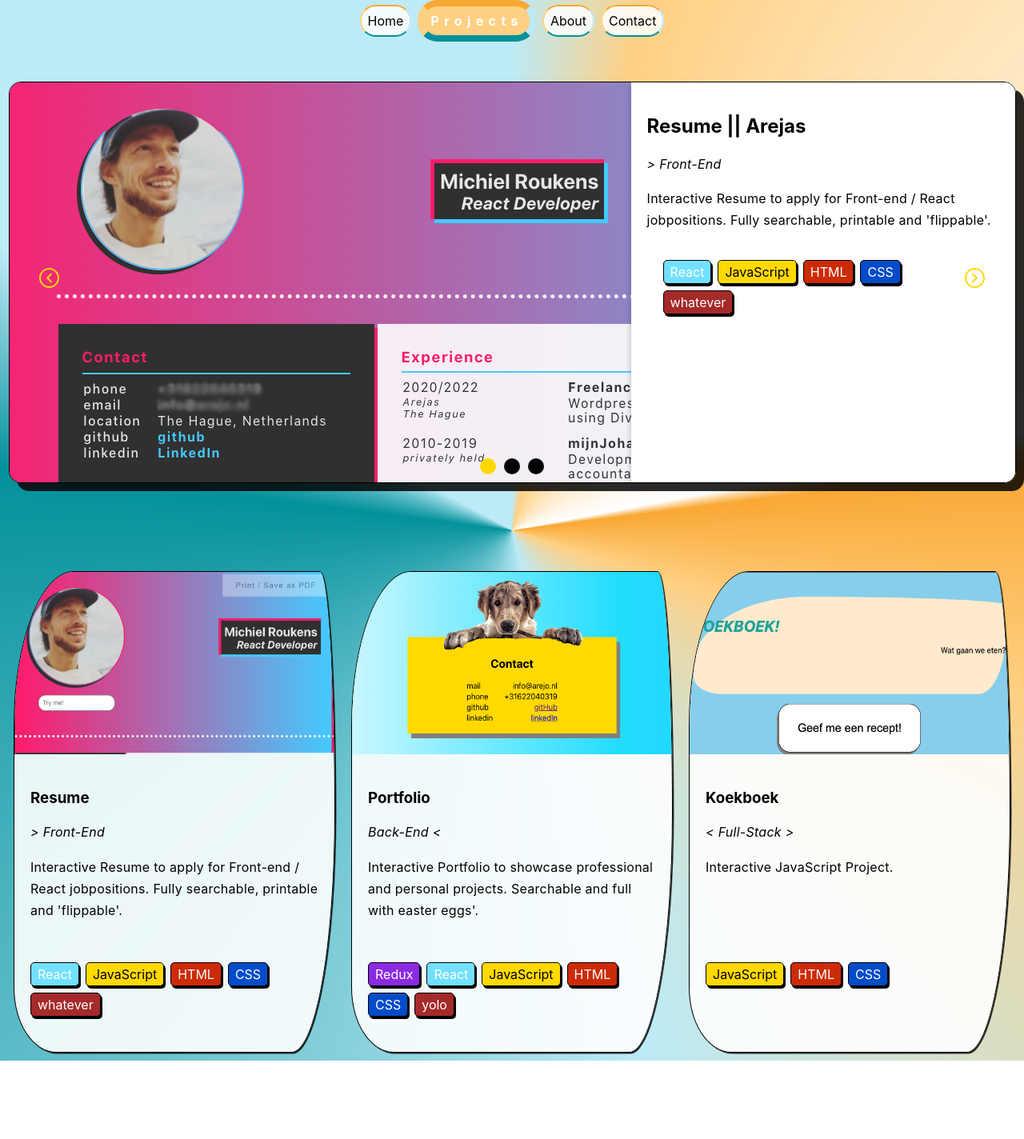
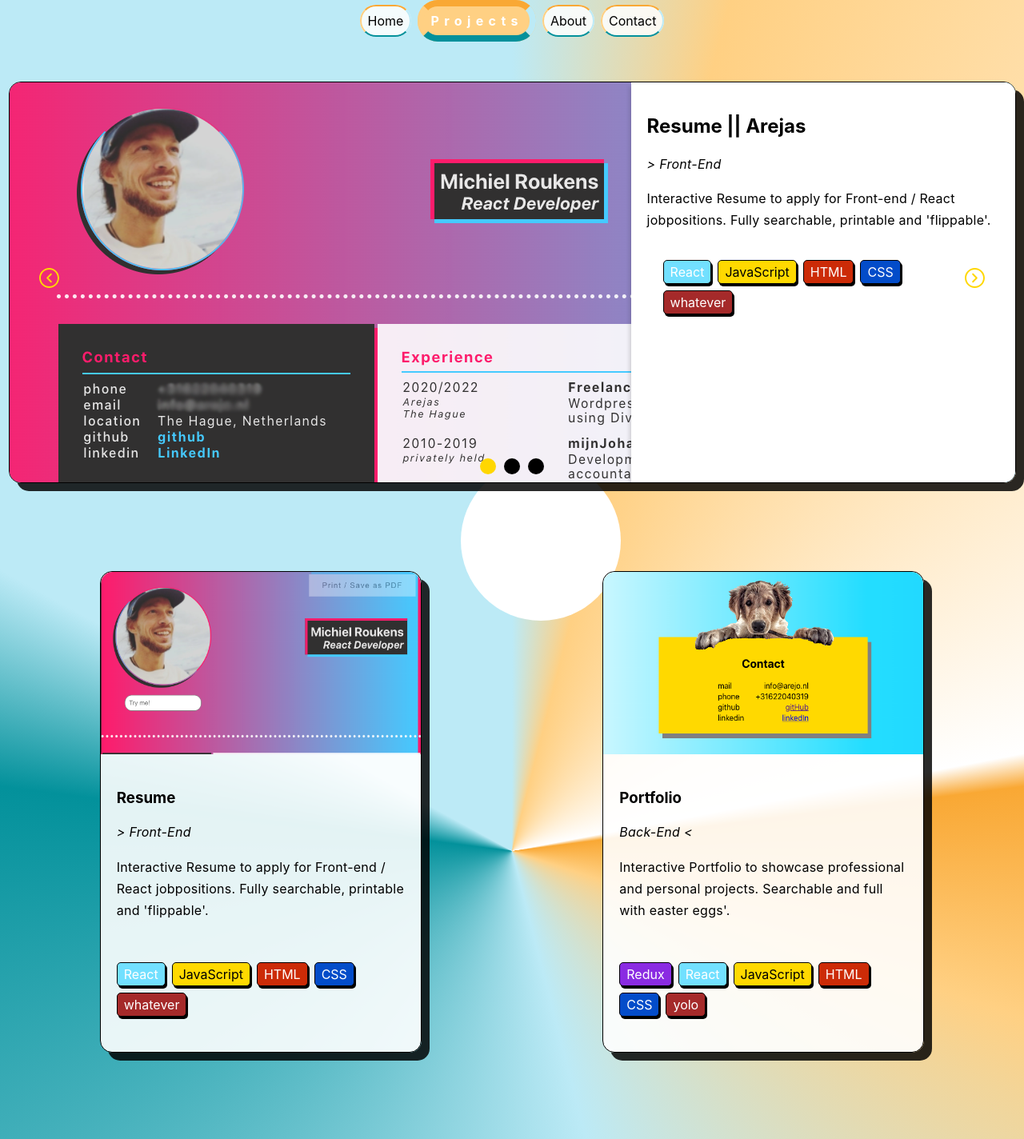
Before and after one commit to arejasverduras/portfolio, a React (Create React App) app: page /projects in a window 1280 px wide. Shown: the top 1424 px of the page at 80% size. Before the commit the page ends 1326 px from the top, so only its background shows below. Built offline with nearby package versions, Linux system fonts and the light colour scheme.

Commit message:
bg style dot

```diff
--- a/src/App.css
+++ b/src/App.css
@@ -19,6 +19,16 @@ body {
     lightblue 44%
   ); */
   /* background: repeating-conic-gradient(from 0deg, gold 0deg 30deg, white 33deg 60deg, lightblue 63deg 90deg); */
+}
+
+.backgroundCenterDot {
+  width: 200px;
+  height: 200px;
+  position: absolute;
+  margin: 45%;
+  background-color: white;
+  border-radius: 50%;
+  z-index: -1;
 }
 
 
@@ -202,6 +212,9 @@ nav a {
   border-radius: 15px;
   box-shadow: rgba(0, 0, 0, 0.837) 10px 10px;
   text-align: left;
+  left: 0;
+  top: 0;
+  transition: all 1s;
 }
 
 .projectSlide {
@@ -221,8 +234,8 @@ opacity: 1;
 }
 
 .projectSlider:hover {
-
-  animation:none;
+  top: 10px;
+  left: -10px;
 }
 
 .slideDescription {
@@ -338,8 +351,10 @@ background: gold;
   /* border: 2px dashed gold; */
   min-height: 200px;
   display: flex;
-  justify-content: center;
+  justify-content: space-around;
   flex-wrap: wrap;
+  max-width: 1257px;
+  margin: 0 auto;
 }
 
 .projectTile {
@@ -349,6 +364,7 @@ background: gold;
   height: 600px;
   width: 400px;
   margin: 10px;
+  margin-bottom: 100px;
   box-shadow: rgba(0, 0, 0, 0.837) 10px 10px;
   text-align: left;
   overflow: hidden;
@@ -360,7 +376,7 @@ background: gold;
 .projectTile:hover {
   position: relative;
   top: -10px;
-  left: -10px;
+  left: 10px;
 }
 
 .projectTileImage {
@@ -588,7 +604,7 @@ text-align: left;
   {
     animation: borderFloat  10s infinite alternate;
   }
-  .projectContent, .projectTile {
+  .projectContent {
     animation: borderFloatSoft 20s infinite alternate;
   }
 }
--- a/src/App.js
+++ b/src/App.js
@@ -27,6 +27,7 @@ function App() {
 
   return (
     <div className="App">
+      <div className="backgroundCenterDot"></div>
       <header className="App-header">
       <nav>
         <ul>
@@ -83,7 +84,9 @@ function App() {
             </main>
         }/>
       </Routes>
+      <div className="backgroundCenterDot"></div>
     </main>
+
     </div>
   );
 }
```
